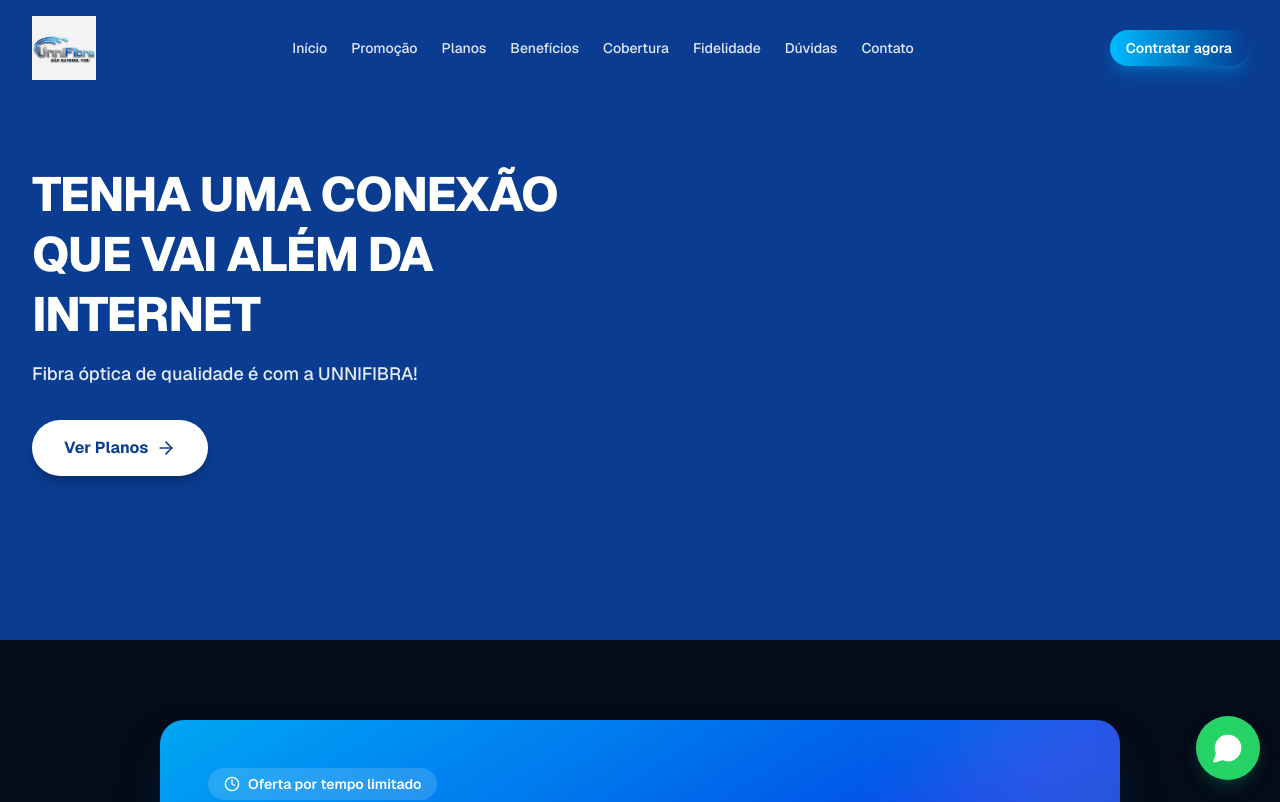
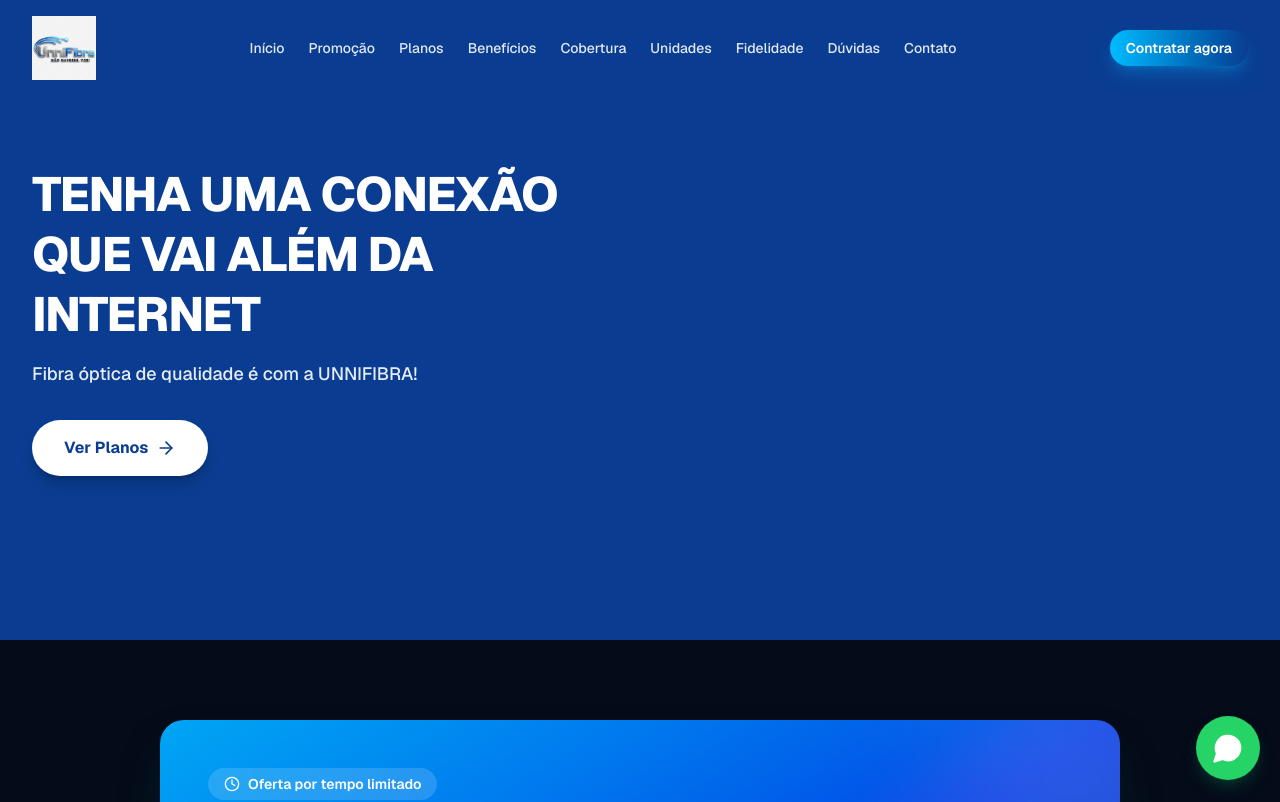
Before and after one commit to frangabriel566/site-unnifibra, a Next.js app: page / in a window 1280 px wide. Shown: the top 802 px of the page. Built offline with nearby package versions, Linux system fonts and the light colour scheme.

Commit message:
auto: update

```diff
--- a/src/components/site/Header.tsx
+++ b/src/components/site/Header.tsx
@@ -12,6 +12,7 @@
   { label: "Planos", href: "#planos" },
   { label: "Benefícios", href: "#beneficios" },
   { label: "Cobertura", href: "#cobertura" },
+  { label: "Unidades", href: "#unidades" },
   { label: "Fidelidade", href: "#fidelidade" },
   { label: "Dúvidas", href: "#duvidas" },
   { label: "Contato", href: "#contato" },
```
